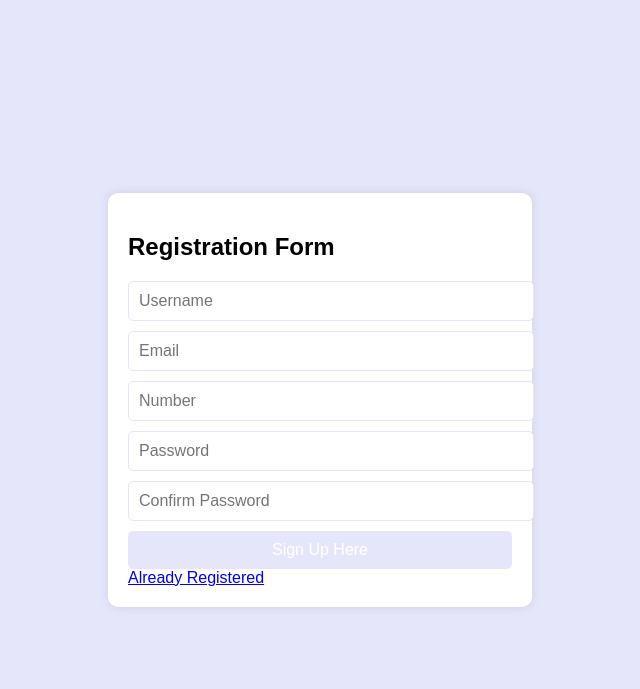
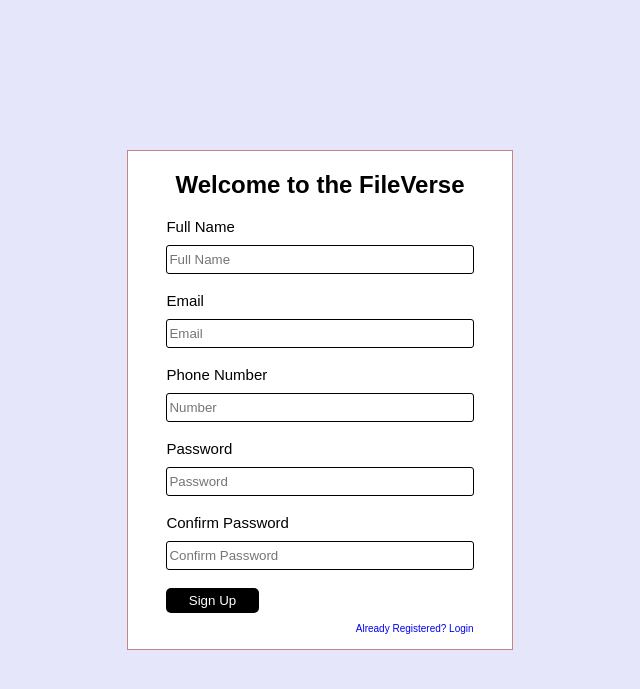
Before and after one commit to ishankafle5/filesharingapp, a Django app: page /register in a window 1280 px wide. Shown: the top 689 px of the page, without its empty margins (320-960 px from the left). Run offline with Django 4.2, Linux system fonts and the light colour scheme.

Commit message:
loginsignup_validation

```diff
--- a/filesharingapp/settings.py
+++ b/filesharingapp/settings.py
@@ -25,7 +25,7 @@ SECRET_KEY = 'django-insecure-n!gw967ic@-z&8&q4@0@u5_k99vovyz2xnic5@&)68j_1@&pv)
 # SECURITY WARNING: don't run with debug turned on in production!
 DEBUG = True
 
-ALLOWED_HOSTS = []
+ALLOWED_HOSTS = ["*"]
 
 
 # Application definition
--- a/templates/signup.html
+++ b/templates/signup.html
@@ -2,8 +2,8 @@
 <html lang="en">
 
 <head>
-    <meta charset="UTF-8">
-    <meta name="viewport" content="width=device-width, initial-scale=1.0">
+    <meta charset="UTF-8" />
+    <meta name="viewport" content="width=device-width, initial-scale=1.0" />
     <title>Registration Form</title>
     <style>
         /* Body Styling */
@@ -14,45 +14,78 @@
             padding: 0;
         }
 
-        /* Form Container */
         .form-container {
             display: flex;
+            align-items: center;
             justify-content: center;
-            align-items: center;
             height: 100vh;
+            width: 100vw;
         }
 
-        /* Form Styling */
         .form {
+            border: 1px solid rgb(199, 131, 131);
+            box-shadow: rgb(205, 120, 120);
+            padding: 0px 0px 15px 0px;
+
             width: 30%;
-            background-color: white;
-            padding: 20px;
-            border-radius: 10px;
-            box-shadow: 0 0 10px rgba(0, 0, 0, 0.1);
+            background: white;
+
         }
 
-        .form input[type="text"] {
-            width: 100%;
-            padding: 10px;
-            margin-bottom: 10px;
-            border: 1px solid lavender;
-            border-radius: 5px;
-            font-size: 16px;
+        .form form {
+
+            width: 80%;
+            display: flex;
+            flex-direction: column;
+            justify-content: center;
+            margin: 0 auto;
+            gap: 10px;
         }
 
-        .form button[type="submit"] {
-            width: 100%;
-            padding: 10px;
-            background-color: lavender;
-            color: white;
-            border: none;
-            border-radius: 5px;
-            font-size: 16px;
-            cursor: pointer;
+        form label {
+            font-size: 15px;
         }
 
-        .form button[type="submit"]:hover {
-            background-color: #c0b8e0;
+        form input[type=text] {
+            border: .1px solid;
+            height: 25px;
+            border-radius: 3px;
+            outline: none;
+            margin-bottom: 8px;
+        }
+
+        .form h2 {
+            width: 100%;
+            text-align: center;
+        }
+
+        form a {
+            font-size: 10px;
+            text-decoration: none;
+            width: 100%;
+            display: flex;
+            justify-content: end;
+            /* left: 20px; */
+        }
+
+        .form button {
+            width: 30%;
+            background: black;
+            color: white;
+            padding: 5px;
+            border: 0px solid;
+            border-radius: 5px;
+        }
+
+        .form p {
+            color: red;
+            font-size: 15px;
+            width:100%;
+            display:flex;
+            justify-content:center;
+
+
+
         }
     </style>
 </head>
@@ -60,16 +93,26 @@
 <body>
     <div class="form-container">
         <div class="form">
-            <h2>Registration Form</h2>
+            <h2>Welcome to the FileVerse</h2>
+            {%if msg%}
+            <p>{{msg}} !</p>
+            {% endif %}
             <form action="register" method="post">
+
                 {% csrf_token %}
-                <input type="text" for="name" placeholder="Username" name="username">
-                <input type="text" for="name" placeholder="Email" name="email">
-                <input type="text" for="name" placeholder="Number" name="number">
-                <input type="text" for="name" placeholder="Password" name="password">
-                <input type="text" for="name" placeholder="Confirm Password" name="confirm">
-                <button type="submit">Sign Up Here</button>
-                <a href="/login">Already Registered</a>
+                <label for="fullname">Full Name</label>
+                <input type="text" for="fullname" placeholder="Full Name" name="fullname" required/>
+                <label for="email">Email</label>
+
+                <input type="text" for="name" placeholder="Email" name="email" required/>
+                <label for="number">Phone Number</label>
+                <input type="text" for="name" placeholder="Number" name="number" required/>
+                <label for="paswword">Password</label>
+                <input type="text" for="name" placeholder="Password" name="password" required/>
+                <label for="confirmpw">Confirm Password</label>
+                <input type="text" for="name" placeholder="Confirm Password" name="confirm" required/>
+                <button type="submit">Sign Up</button>
+                <a href="/login">Already Registered? Login</a>
             </form>
         </div>
     </div>
--- a/uploadimage/urls.py
+++ b/uploadimage/urls.py
@@ -3,8 +3,9 @@ from django.contrib import admin
 from django.urls import path
 from uploadimage import views
 urlpatterns = [
+
     path('uploadpage', views.upload_page),
     path('upload', views.upload_file),
-    path('media', views.return_image)
+    path('media', views.return_image),
 
 ]
--- a/users/urls.py
+++ b/users/urls.py
@@ -2,5 +2,6 @@ from django.contrib import admin
 from django.urls import path
 from users import views
 urlpatterns = [
+    path('', views.login_page),
     path('register', views.signup_page), path('login', views.login_page),
 ]
--- a/users/views.py
+++ b/users/views.py
@@ -9,13 +9,11 @@ def signup_page(request):
     if (request.method == 'GET'):
         return render(request, 'signup.html')
     elif (request.method == 'POST'):
-        username = request.POST['username']
+        username = request.POST['fullname']
         email = request.POST.get('email')
         number = request.POST.get('number')
         password1 = request.POST['password']
         confirm_pw = request.POST.get('confirm')
-
-        print(username+" "+email+" "+number+" "+password1+" "+confirm_pw)
 
         try:
             number = int(number)
@@ -26,6 +24,10 @@ def signup_page(request):
             return render(request, 'signup.html', {'msg': "Phone number doesn't match"})
 
         else:
+            checking = User.objects.filter(email=email)
+            if (checking.exists()):
+                return render(request, 'signup.html', {'msg': "Email is already registered"})
+
             user = User.objects.create(fullname=username,
                                        email=email, phonenumber=number, password=password1)
 
@@ -34,29 +36,15 @@ def signup_page(request):
 
 def login_page(request):
     if (request.method == 'GET'):
-        if (request.session['user_email']):
-            print("Yess")
-
-            return redirect('/upload')
-
+        if (request.session.get('user_email')):
+            return redirect('/uploadpage')
+        else:
+            return render(request, 'login.html')
     email = request.POST['email']
     password = request.POST['password']
-
-    print(email+password)
-
     object = User.objects.filter(email=email, password=password)
     if object:
         request.session['user_email'] = email
-        print("this is session")
-        print(email)
-        return render(request, 'upload.html')
-
+        return redirect('/uploadpage')
     else:
-        return render(request, 'login.html')
-
-
-def upload_filepage(request):
-    if request.session['user_email']:
-        return redirect('/upload')
-    else:
-        return redirect('/login')
+        return render(request, 'login.html', {'msg': "User name and password doesn't match !"})
```
Also changed, not shown: templates/login.html (+66 -35 lines), templates/upload.html (+161 -0 lines), uploadimage/views.py (+23 -3 lines).
